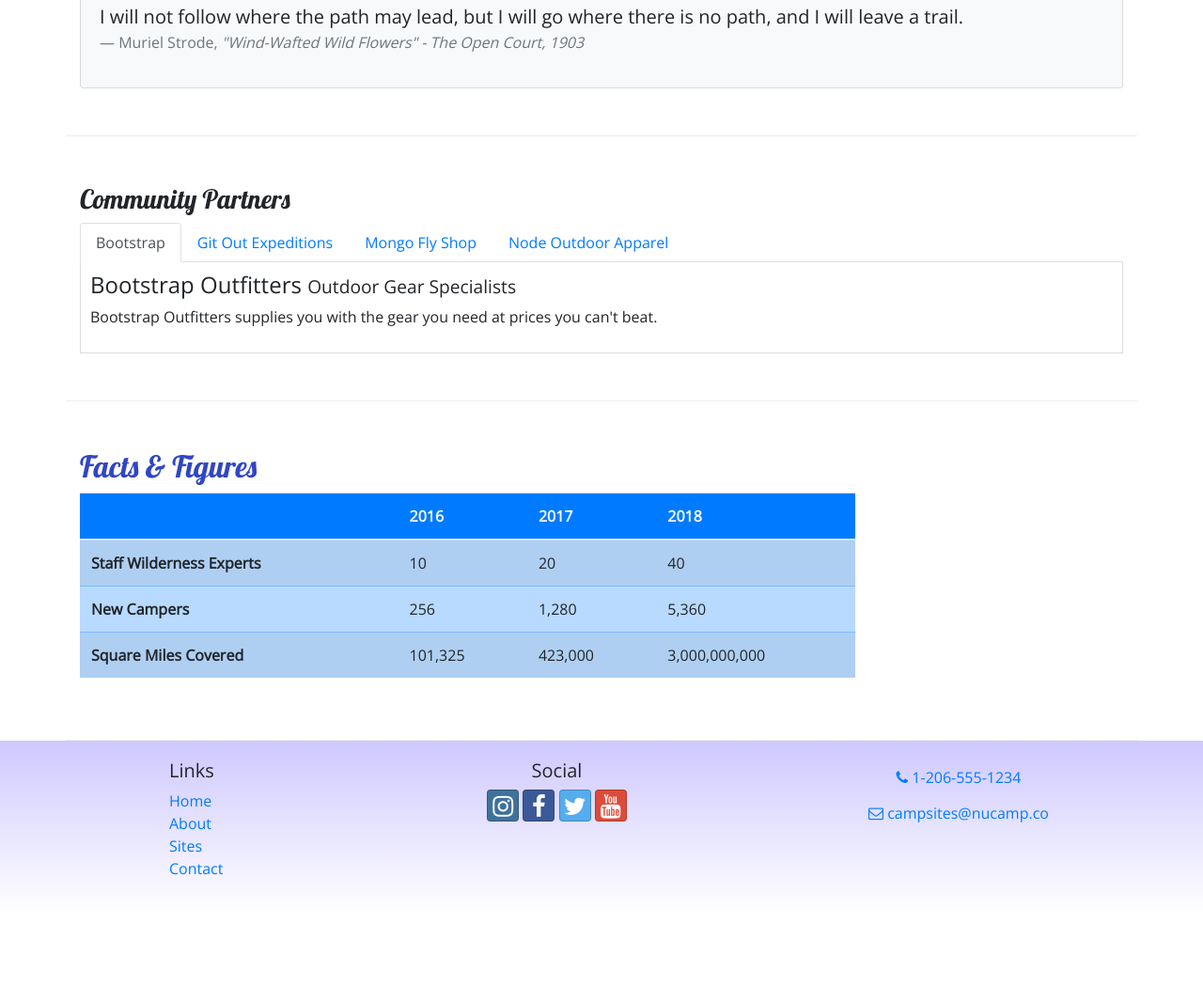
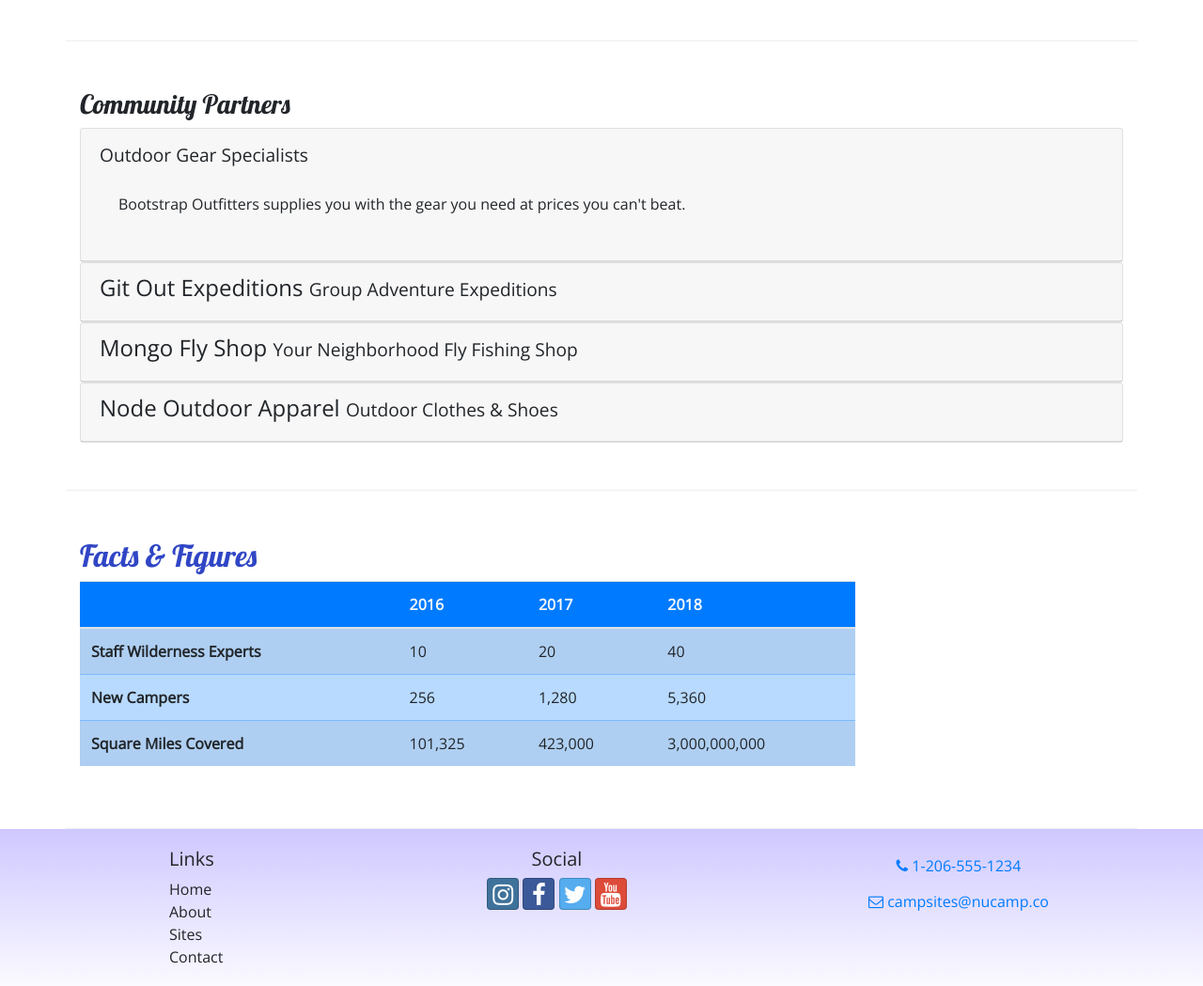
Before and after one commit to szakxz/nucampsiteJuly, a website: page aboutus.html in a window 1280 px wide. Shown: the part 785-1834 px from the top of the page at 94% size. Before the commit the page ends 1757 px from the top, so only its background shows below. Drawn offline with nearby package versions, Linux system fonts and the light colour scheme.

Commit message:
Accordion

```diff
--- a/aboutus.html
+++ b/aboutus.html
@@ -82,7 +82,7 @@
       </div>
     </nav>
     <div class="container">
-      <div class="row row-content">
+      <div class="row ">
         <div class="col">
           <ol class="breadcrumb">
             <li class="breadcrumb-item"><a href="index.html">Home</a></li>
@@ -132,47 +132,69 @@
       <div class="row row-content">
         <div class="col-12">
           <h3>Community Partners</h3>
-          <ul class="nav nav-tabs">
-            <li class="nav-item"><a class="nav-link active" href="#bootstrap" role="tab" data-toggle="tab">Bootstrap</a></li>
-            <li class="nav-item"> <a class="nav-link" href="#git" role="tab" data-toggle="tab"> Git Out Expeditions</a></li>
-            <li class="nav-item"> <a class="nav-link" href="#mongo" role="tab" data-toggle="tab">  Mongo Fly Shop</a></li>
-            <li class="nav-item"> <a class="nav-link" href="#node" role="tab" data-toggle="tab">Node Outdoor Apparel</a></li>
-          </ul>
-          <div class="tab-content">
-            <div role="tabpanel" class="tab-pane fade show active" id="bootstrap">
-          <h4>Bootstrap Outfitters <small>Outdoor Gear Specialists</small></h4>
+
+          <div id="accordion">
+            <div class="card">
+                <div role="tab"class="card-header">
+
+                    <h4>
+                        <small>Outdoor Gear Specialists</small></a>
+                    </h4>
+                      <div class="collapse show" id="bootstrap" data-parent="#accordion">
+                        <div class="card-body">
                           <p class="d-none d-sm-block">
                             Bootstrap Outfitters supplies you with the gear you need at prices
                             you can't beat.
                           </p>
                         </div>
-
-          <div role="tabpanel" class="tab-pane fade" id="git">
+                      </div>
+                </div>
+            </div>
+            <div class="card">
+              <div role="tab" class="card-header">
                   <h4>
-            Git Out Expeditions <small>Group Adventure Expeditions</small>
+                    <a class="collapsed" data-toggle="collapse" data-target="#git">Git Out Expeditions <small>Group Adventure Expeditions</small></a>
                   </h4>
+                  <div class="collapse" id="git" data-parent="#accordion">
+                    <div class="card-body">
                       <p class="d-none d-sm-block">
                         Join Git Out Expeditions to explore new horizons with a group of
                         other adventurers!
                       </p>
                     </div>
+                  </div>
+              </div>
+            </div>
 
-          <div role="tabpanel" class="tab-pane fade" id="mongo">
+            <div class="card">
+              <div role="tab" class="card-header">
                 <h4>
-            Mongo Fly Shop <small>Your Neighborhood Fly Fishing Shop</small>
+                  <a class="collapsed" data-toggle="collapse" data-target="#mongo"> Mongo Fly Shop <small>Your Neighborhood Fly Fishing Shop</small></a>
                 </h4>
+                <div class="collapse" id="mongo" data-parent="#accordion">
+                  <div class="card-body">
                     <p class="d-none d-sm-block">
                       Need a new fishing pole, a tacklebox, or flies of all kinds? Stop by
                       Mongo Fly Shop.
                     </p>
                   </div>
+                </div>
+              </div>
+            </div>
 
-          <div role="tabpanel" class="tab-pane fade" id="node">
-          <h4>Node Outdoor Apparel <small>Outdoor Clothes & Shoes</small></h4>
+            <div class="card">
+              <div role="tab" class="card-header">
+                <h4>
+                  <a class="collapsed" data-toggle="collapse" data-target="#node"> Node Outdoor Apparel <small>Outdoor Clothes & Shoes</small></a></h4>
+                  <div class="collapse" id="node" data-parent="#accordion">
+                    <div class="card-body">
                       <p class="d-none d-sm-block">
                         From polar fleeces to swimsuits, hiking boots to waders, a visit to
                         Node will be sure to get you covered.
                       </p>
+                    </div>
+                  </div>
+              </div>
             </div>
           </div>
         </div>
--- a/css/styles.css
+++ b/css/styles.css
@@ -34,8 +34,7 @@ header h2 {
 .navbar {
     background-color: #901cad;
 }
-.tab-content {
-    border: 1px solid #DDD;
-    border-top: none;
-    padding: 10px;
-}
+a, a:hover {
+    color: inherit;
+    text-decoration: none;
+  }
```
Also changed, not shown: index.html (+11 -11 lines). Lines whose indentation alone changed are shown as unchanged.
